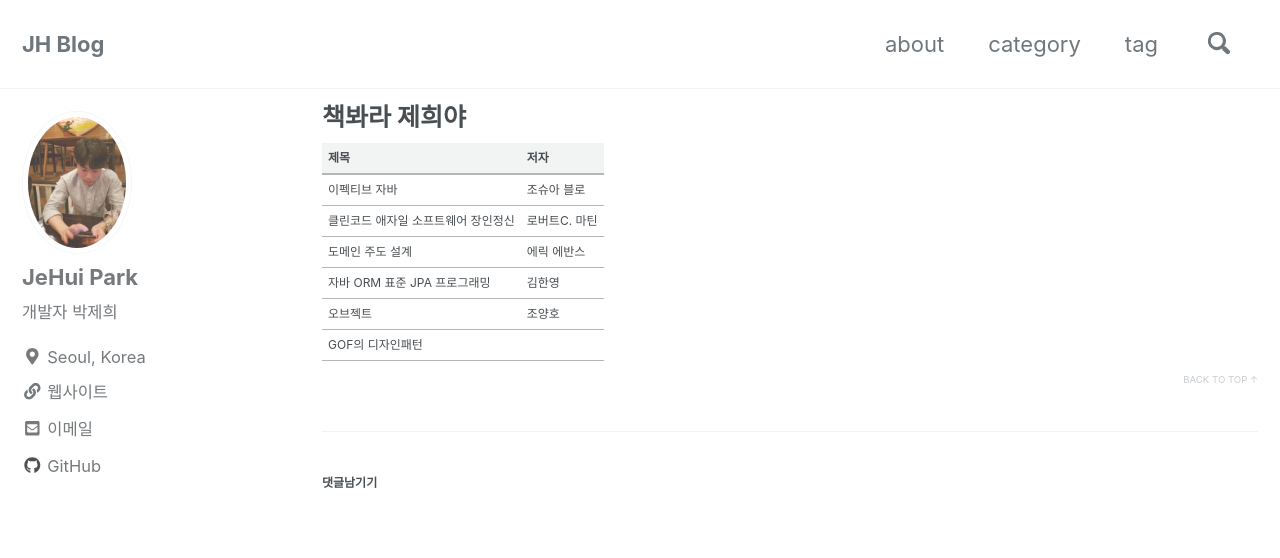
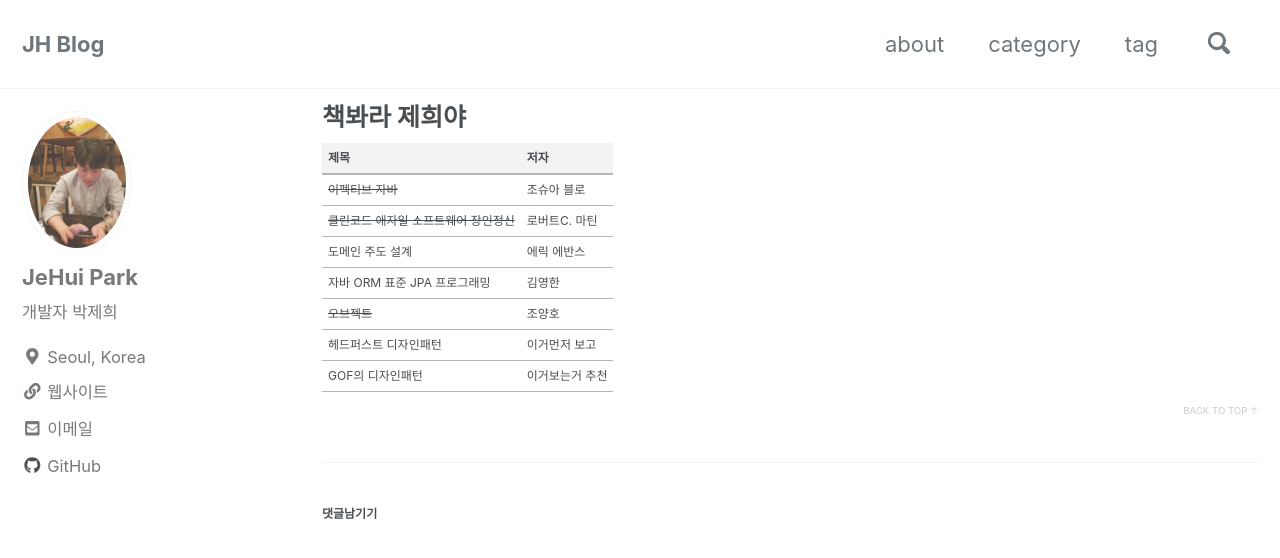
Before and after one commit to JeHuiPark/JeHuiPark.github.io, a Jekyll site: the page built from _posts/2019-06-16-book-read-plan.md, in a window 1280 px wide and 900 px high. Shown: the top 558 px of the window. Built offline with Jekyll 4.4.1, drawn with Linux system fonts in a browser that asks for light colours; nearby versions of some CDN libraries; comment, search, counter and statistics services are not loaded.

Commit message:
읽을 책 목록을 추가하라

```diff
--- a/_posts/2019-06-16-book-read-plan.md
+++ b/_posts/2019-06-16-book-read-plan.md
@@ -12,9 +12,10 @@ sitemap :
 
 제목 | 저자
 --- | ---
-이펙티브 자바 |  조슈아 블로
-클린코드 애자일 소프트웨어 장인정신 | 로버트C. 마틴
+~~이펙티브 자바~~ |  조슈아 블로
+~~클린코드 애자일 소프트웨어 장인정신~~ | 로버트C. 마틴
 도메인 주도 설계 | 에릭 에반스
-자바 ORM 표준 JPA 프로그래밍 | 김한영
-오브젝트 | 조양호
-GOF의 디자인패턴 |
+자바 ORM 표준 JPA 프로그래밍 | 김영한
+~~오브젝트~~ | 조양호
+헤드퍼스트 디자인패턴 | 이거먼저 보고
+GOF의 디자인패턴 |  이거보는거 추천
```
